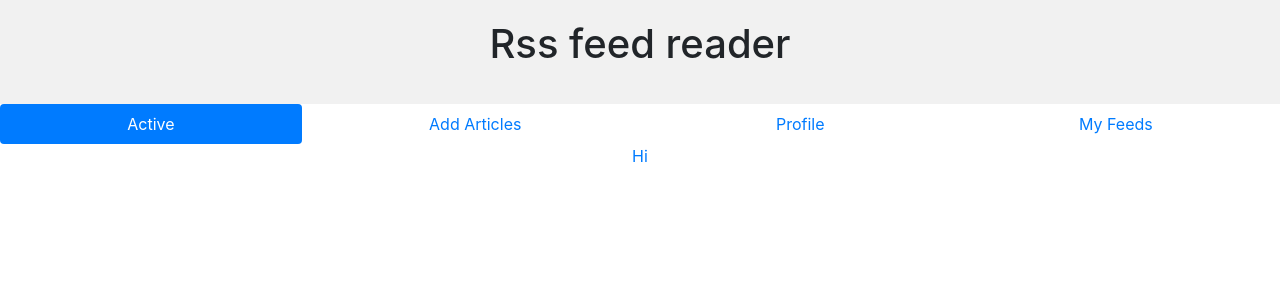
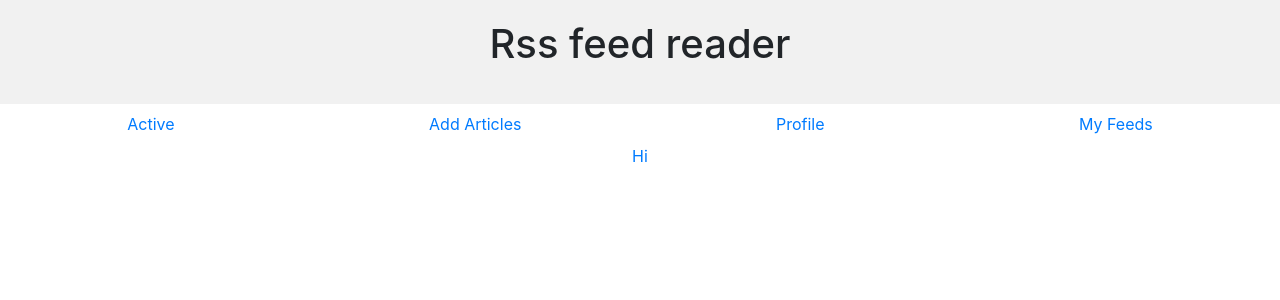
Before and after one commit to shanedonburke/rss-feed-reader, a React (Create React App) app: page / in a window 1280 px wide. Shown: the top 300 px of the page. Built offline with nearby package versions, Linux system fonts and the light colour scheme.

Commit message:
Navugation workin

```diff
--- a/src/components/LinkNav.js
+++ b/src/components/LinkNav.js
@@ -3,10 +3,18 @@ import { Link } from "react-router-dom";
 import Nav from "react-bootstrap/Nav";
 
 export default class LinkNav extends React.Component {
-
+  constructor(props){
+    super(props);
+    this.state = {
+      path: ""
+    }
+  }
+  componentDidMount(){
+    this.setState({path: document.location.pathname})
+  }
   render() {
     return (
-      <Nav variant="pills" defaultActiveKey="/home" fill>
+      <Nav variant="pills" activeKey={this.state.path} fill>
         <Nav.Item>
           {/* <Link to="/"> */}
             <Nav.Link href="/home">Active</Nav.Link>
@@ -14,7 +22,7 @@ export default class LinkNav extends React.Component {
         </Nav.Item>
         <Nav.Item>
           {/* <Link to="/favorites"> */}
-            <Nav.Link href="/addArticles" eventKey="link-1" onClick="active">Add Articles</Nav.Link>
+            <Nav.Link href="/addArticles">Add Articles</Nav.Link>
           {/* </Link> */}
         </Nav.Item>
         <Nav.Item>
```
